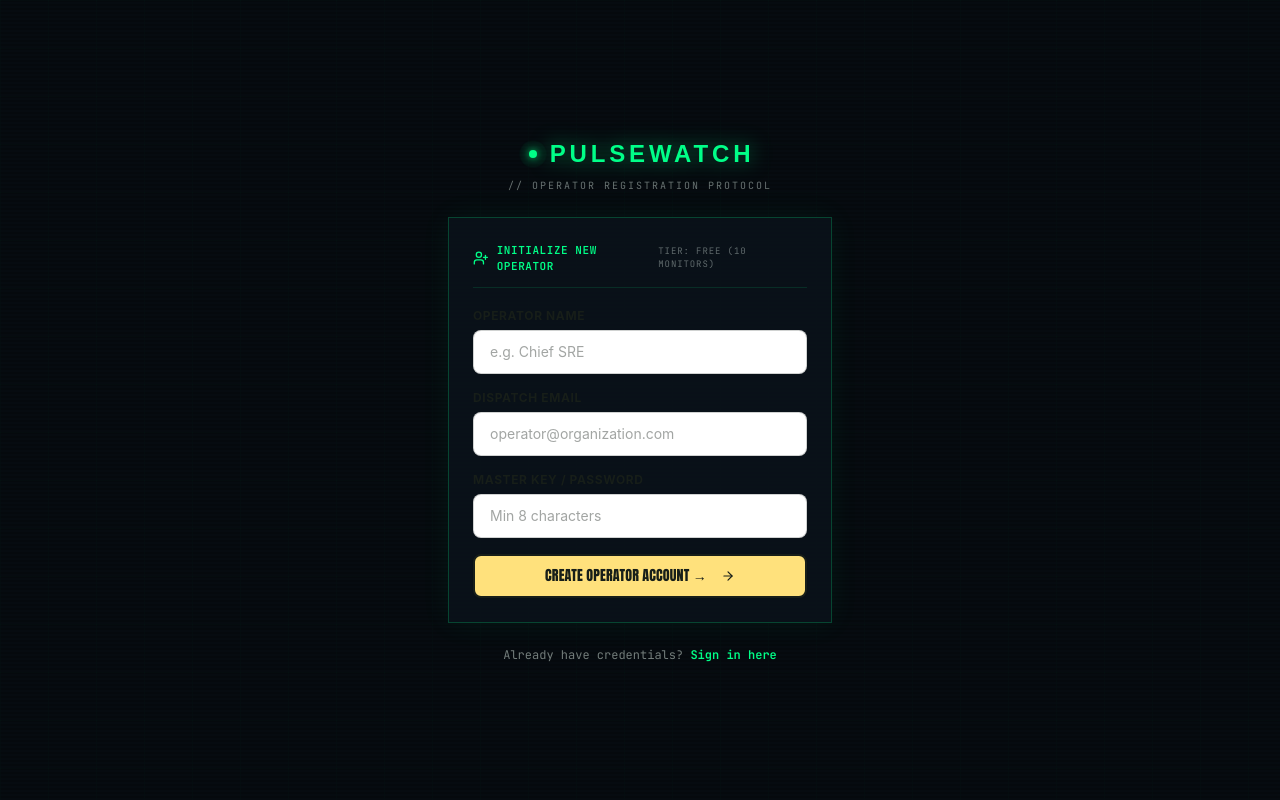
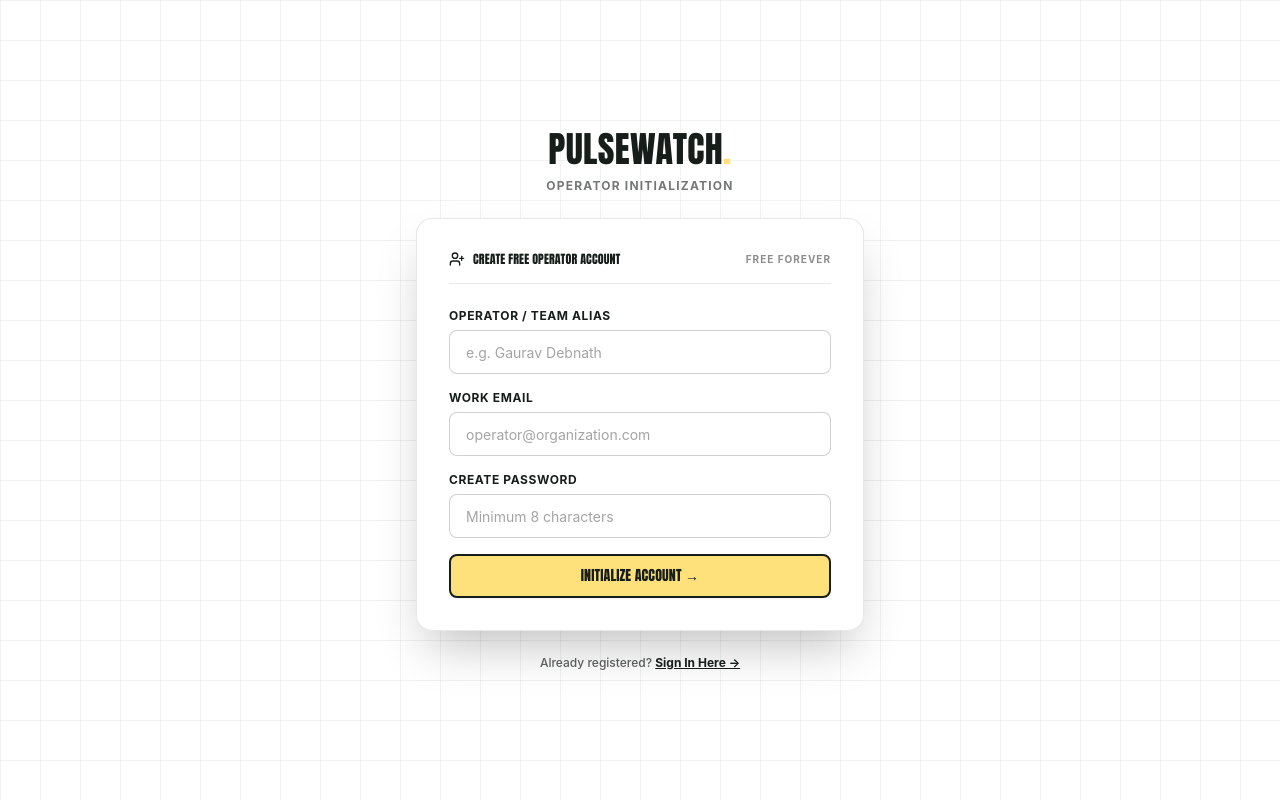
Before and after one commit to L3NNX/Pulsewatch-, a Next.js app in the folder frontend/: page /register in a window 1280 px wide. Built offline with nearby package versions, Linux system fonts and the light colour scheme; a web font is replaced by a local one.

Commit message:
feat(auth): revamp registration page with high-contrast form

```diff
--- a/frontend/src/app/(auth)/register/page.tsx
+++ b/frontend/src/app/(auth)/register/page.tsx
@@ -48,70 +48,49 @@ export default function RegisterPage() {
   };
 
   return (
-    <div className="min-h-screen flex items-center justify-center p-4 bg-[#060b10] text-[#e0f0e8] font-mono relative overflow-hidden">
-      {/* Scanlines and Grid */}
-      <div
-        className="fixed inset-0 pointer-events-none opacity-60 z-0"
-        style={{
-          backgroundImage:
-            'repeating-linear-gradient(0deg, transparent, transparent 2px, rgba(0, 0, 0, 0.25) 2px, rgba(0, 0, 0, 0.25) 4px)',
-        }}
-      />
-      <div
-        className="fixed inset-0 pointer-events-none opacity-40 z-0"
-        style={{
-          backgroundImage:
-            'linear-gradient(rgba(0, 255, 136, 0.035) 1px, transparent 1px), linear-gradient(90deg, rgba(0, 255, 136, 0.035) 1px, transparent 1px)',
-          backgroundSize: '48px 48px',
-        }}
-      />
-
-      <div className="w-full max-w-sm space-y-6 relative z-10">
-        {/* Header */}
+    <div className="min-h-screen flex items-center justify-center p-6 bg-grid-pattern text-[#171e19] font-satoshi relative">
+      <div className="w-full max-w-md space-y-6 relative z-10">
+        {/* Brand header */}
         <div className="text-center space-y-2">
-          <Link href="/" className="inline-flex items-center gap-2.5">
-            <span className="relative flex h-3.5 w-3.5 items-center justify-center">
-              <span className="absolute inline-flex h-full w-full animate-ping rounded-full bg-[#00ff88] opacity-60" />
-              <span className="relative inline-flex h-2 w-2 rounded-full bg-[#00ff88] shadow-[0_0_8px_#00ff88]" />
-            </span>
-            <span className="font-['Barlow_Condensed',sans-serif] font-black text-2xl tracking-[0.16em] text-[#00ff88] uppercase drop-shadow-[0_0_10px_rgba(0,255,136,0.5)]">
-              PULSEWATCH
+          <Link href="/" className="inline-block group">
+            <span className="font-anton text-4xl uppercase tracking-normal text-[#171e19]">
+              PULSEWATCH<span className="text-[#ffe17c]">.</span>
             </span>
           </Link>
-          <div className="text-[10px] text-[rgba(224,240,232,0.45)] tracking-[0.2em] uppercase">
-            // OPERATOR REGISTRATION PROTOCOL
+          <div className="text-xs font-satoshi font-bold text-[#171e19]/60 uppercase tracking-widest">
+            OPERATOR INITIALIZATION
           </div>
         </div>
 
-        {/* Console Chassis Box */}
-        <div className="border border-[rgba(0,255,136,0.22)] bg-[rgba(10,18,26,0.9)] p-6 space-y-5 shadow-[0_0_30px_rgba(0,255,136,0.06)]">
-          <div className="border-b border-[rgba(0,255,136,0.12)] pb-3 flex items-center justify-between">
-            <span className="text-[11px] font-bold text-[#00ff88] tracking-wider uppercase flex items-center gap-2">
-              <UserPlus className="h-4 w-4" />
-              INITIALIZE NEW OPERATOR
+        {/* Card */}
+        <div className="rounded-2xl border border-[#171e19]/10 bg-white p-8 space-y-6 shadow-2xl">
+          <div className="border-b border-[#171e19]/10 pb-4 flex items-center justify-between">
+            <span className="text-xs font-anton uppercase text-[#171e19] flex items-center gap-2">
+              <UserPlus className="h-4 w-4 text-[#171e19]" />
+              CREATE FREE OPERATOR ACCOUNT
             </span>
-            <span className="text-[9px] text-[rgba(224,240,232,0.4)] tracking-widest uppercase">
-              TIER: FREE (10 MONITORS)
+            <span className="text-[10px] font-satoshi font-bold text-[#171e19]/50 uppercase tracking-widest">
+              FREE FOREVER
             </span>
           </div>
 
           {serverError && (
-            <div className="flex items-center gap-2 border border-[#ff3030]/60 bg-[#ff3030]/10 p-2.5 text-xs text-[#ff3030]">
-              <AlertTriangle className="h-4 w-4 shrink-0 text-[#ff3030]" />
+            <div className="flex items-center gap-2.5 rounded-xl border border-red-500/30 bg-red-50 p-3 text-xs font-medium text-red-600">
+              <AlertTriangle className="h-4 w-4 shrink-0 text-red-500" />
               <span>{serverError}</span>
             </div>
           )}
 
           <form onSubmit={handleSubmit(onSubmit)} className="space-y-4">
             <Input
-              label="OPERATOR NAME"
-              placeholder="e.g. Chief SRE"
+              label="OPERATOR / TEAM ALIAS"
+              placeholder="e.g. Gaurav Debnath"
               error={errors.name?.message}
               {...register('name')}
             />
 
             <Input
-              label="DISPATCH EMAIL"
+              label="WORK EMAIL"
               type="email"
               placeholder="operator@organization.com"
               error={errors.email?.message}
@@ -119,32 +98,27 @@ export default function RegisterPage() {
             />
 
             <Input
-              label="MASTER KEY / PASSWORD"
+              label="CREATE PASSWORD"
               type="password"
-              placeholder="Min 8 characters"
+              placeholder="Minimum 8 characters"
               error={errors.password?.message}
               {...register('password')}
             />
 
-            <Button type="submit" variant="primary" className="w-full mt-2" isLoading={isSubmitting}>
-              CREATE OPERATOR ACCOUNT →
-              <ArrowRight className="h-3.5 w-3.5 ml-1.5" />
+            <Button type="submit" variant="primary" className="w-full mt-4" isLoading={isSubmitting}>
+              INITIALIZE ACCOUNT →
             </Button>
           </form>
         </div>
 
         {/* Footer Link */}
-        <div className="text-center text-xs text-[rgba(224,240,232,0.5)]">
-          Already have credentials?{' '}
-          <Link href="/login" className="text-[#00ff88] hover:underline font-semibold">
-            Sign in here
+        <div className="text-center font-satoshi text-xs text-[#171e19]/70 font-medium">
+          Already registered?{' '}
+          <Link href="/login" className="text-[#171e19] font-bold underline hover:text-black">
+            Sign In Here →
           </Link>
         </div>
       </div>
     </div>
   );
 }
-
-// Accessibility: password strength indicator planned for v1.2
-
-// Rate limit: registration throttled to 5 attempts/15 min server-side
```
